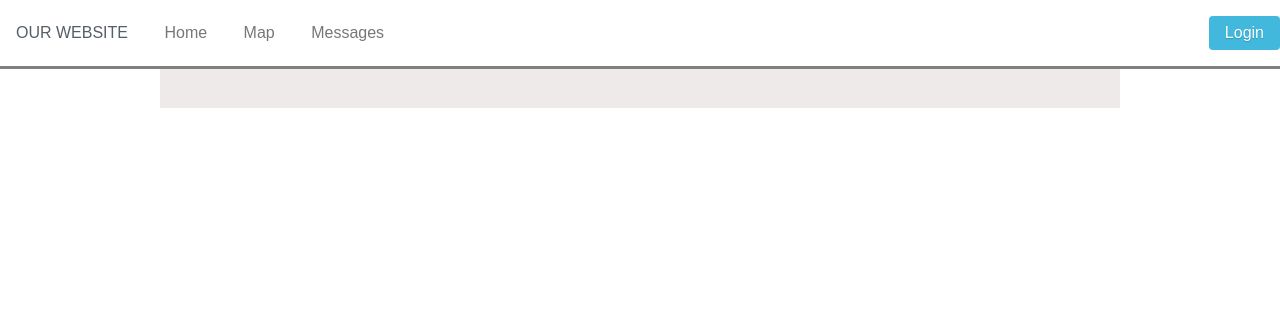
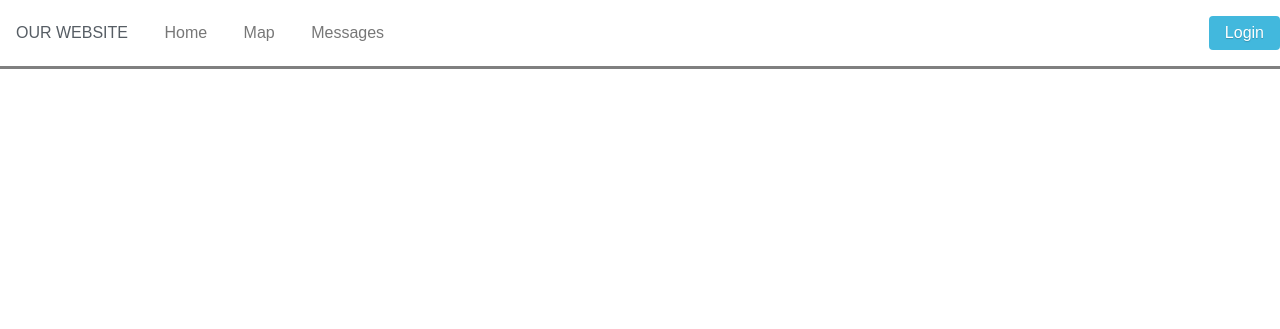
Before and after one commit to Dav0M/mapost, a Flask app: page / in a window 1280 px wide. Shown: the top 329 px of the page. Run offline with Flask 3, Linux system fonts and the light colour scheme; data that the repository does not hold is empty; some libraries are stand-ins or nearby versions.

Commit message:
local commit

```diff
--- a/static/header.css
+++ b/static/header.css
@@ -11,28 +11,3 @@
     border-radius: 4px;
     text-shadow: 0 1px 1px rgba(0,0,0,0.2);
 }
-
-.posts-grid {
-    background-color: rgb(238, 234, 234);
-    margin-left: 12.5%;
-}
-
-.post-col-left {
-    float: left;
-    margin-left: 7%;
-    margin-right: 3%;
-    margin-top: 4%;
-}
-
-.post-col-right {
-    float: right;
-    margin-right: 7%;
-    margin-left: 3%;
-    margin-top: 4%;
-}
-
-.post {
-    background-color: white;
-    height: 20em;
-    margin-bottom: 10%;
-}
--- a/templates/home.html
+++ b/templates/home.html
@@ -2,6 +2,7 @@
 {% block head %}
   {{ super() }}
   <title>Website Home</title>
+  <link rel="stylesheet" href="/static/feed.css">
 {% endblock %}
 {% block header %}
   {{  super() }}
@@ -17,6 +18,7 @@
                         <div class="post-author">{{ posts[i]['author'] }}</div>
                         <div class="post-date">{{ posts[i]['time'] }}</div>
                         <div class="post-content">{{ posts[i]['content'] }}</div>
+                        <div class="post-image"><img class="images" src="/static/sss.jpeg"></div>
                         <div class="post-location">{{ posts[i]['place'] }}</div>
                     </div>
                 {% endif %}
@@ -30,6 +32,7 @@
                         <div class="post-author">{{ posts[i]['author'] }}</div>
                         <div class="post-date">{{ posts[i]['time'] }}</div>
                         <div class="post-content">{{ posts[i]['content'] }}</div>
+                        <div class="post-image"><img class="images" src="/static/sss.jpeg"></div>
                         <div class="post-location">{{ posts[i]['place'] }}</div>
                     </div>
                 {% endif %}
```
